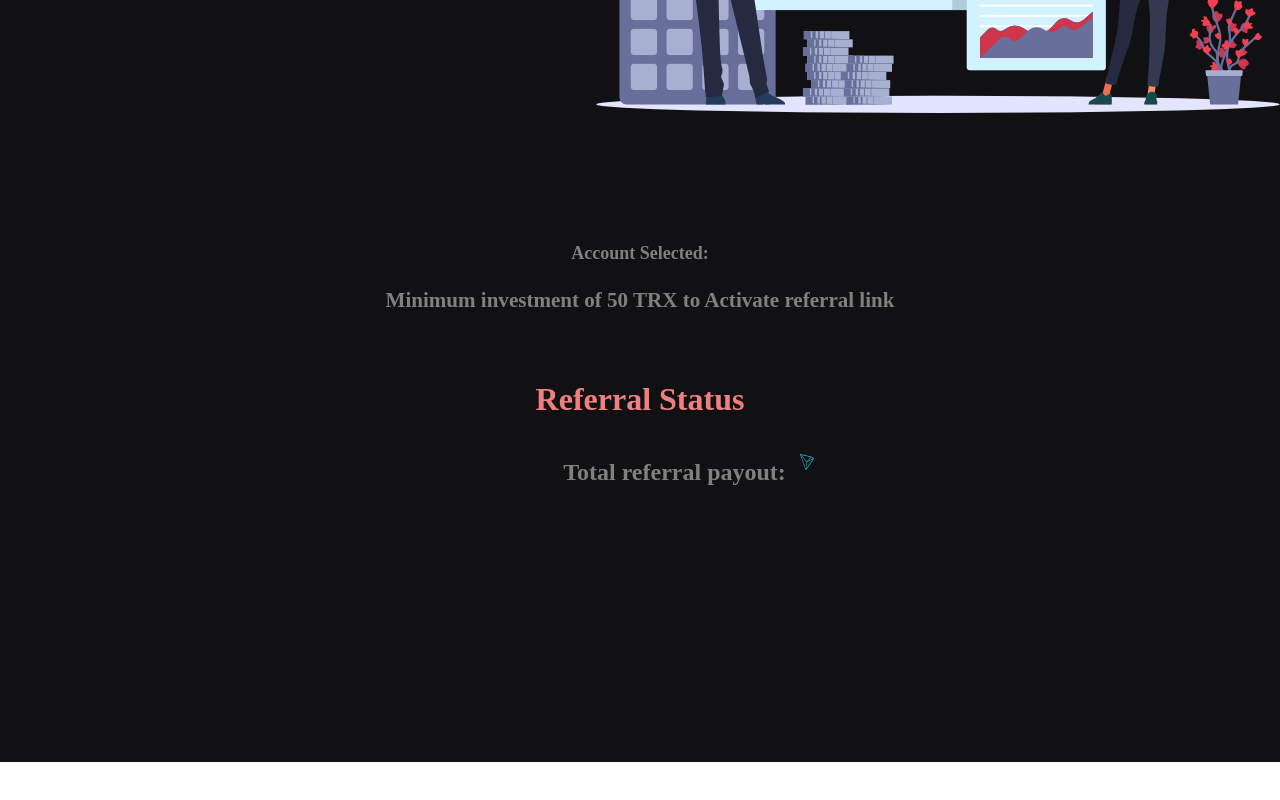
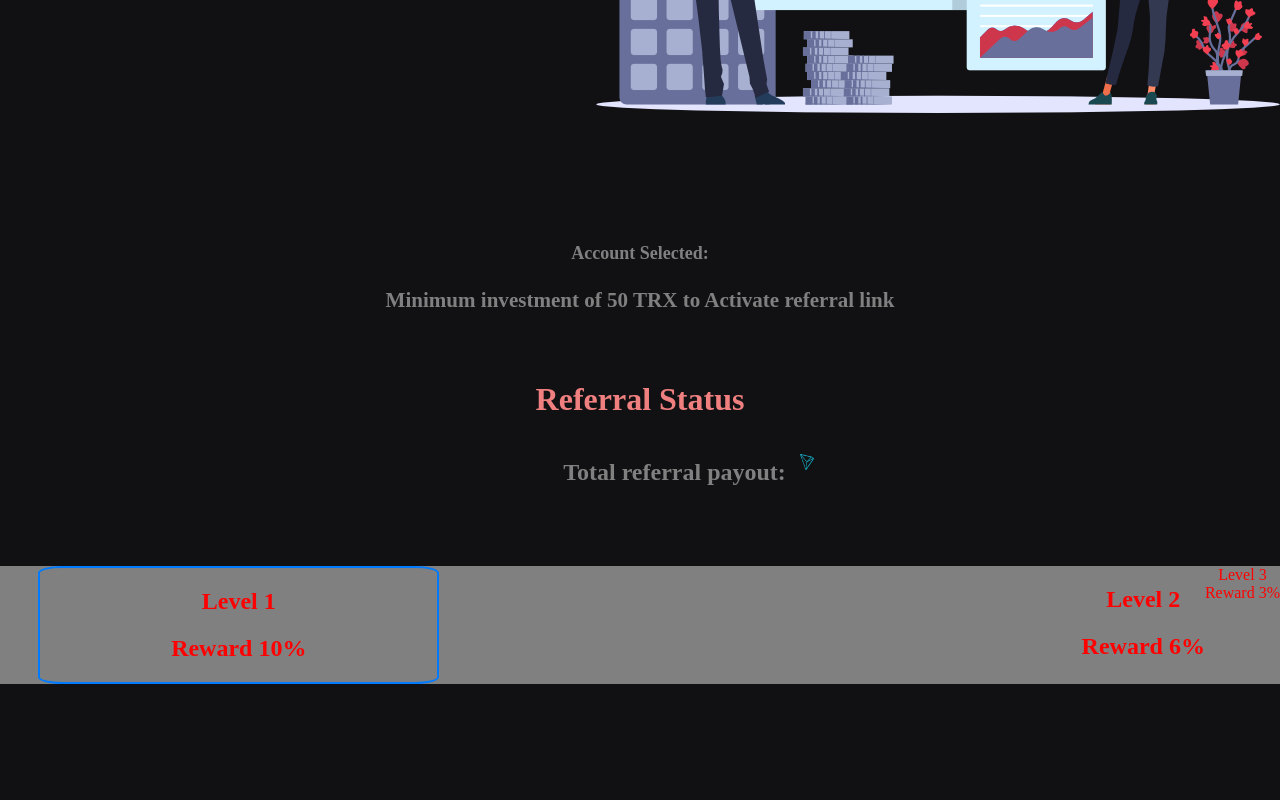
Before and after one commit to ali-203/myapp, a React (Create React App) app: page / in a window 1280 px wide. Shown: the part 2399-3199 px from the top of the page. Before the commit the page ends 3161 px from the top, so only its background shows below. Built offline with nearby package versions, Linux system fonts and the light colour scheme.

Commit message:
updated css

```diff
--- a/src/App.css
+++ b/src/App.css
@@ -315,3 +315,18 @@ color: gray;
   margin-top: 2%;
   margin-left: 2%
 }
+.level_3{
+text-align: center;
+margin-top: 60px;
+display: flex;
+justify-content: space-around;
+background-color: gray;
+}
+.reward_10 {
+  border-radius: 6%;
+  margin-right: auto;
+  border-style: solid;
+  border: 2px solid #007bff;
+  width: 31%;
+  margin-left: 3%;
+}
--- a/src/App.js
+++ b/src/App.js
@@ -128,9 +128,17 @@ function App() {
                 </div>
                 <div className="level_3">
                 <div className="reward_10">
+                <h2>Level 1</h2>
+                <h2>Reward 10%</h2>
                 </div>
-                <div className="reward_6"></div>
-                <div className="reward-3"></div>
+                <div className="reward_6">
+                    <h2>Level 2</h2>
+                    <h2>Reward 6%</h2>
+                </div>
+                <div className="reward-5">
+                    <div>Level 3</div>
+                    <div>Reward 3%</div>
+                </div>
 
                 </div>
 
```
Also changed, not shown: 1 other file (tests, documents, lock files or other folders).
